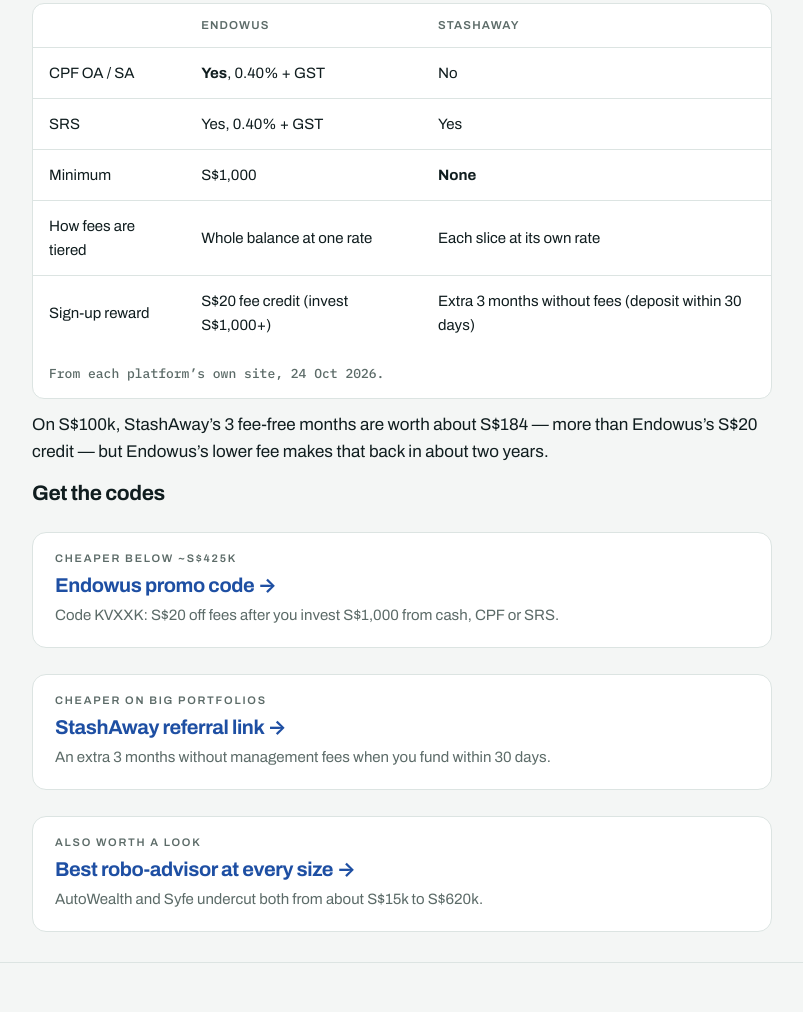
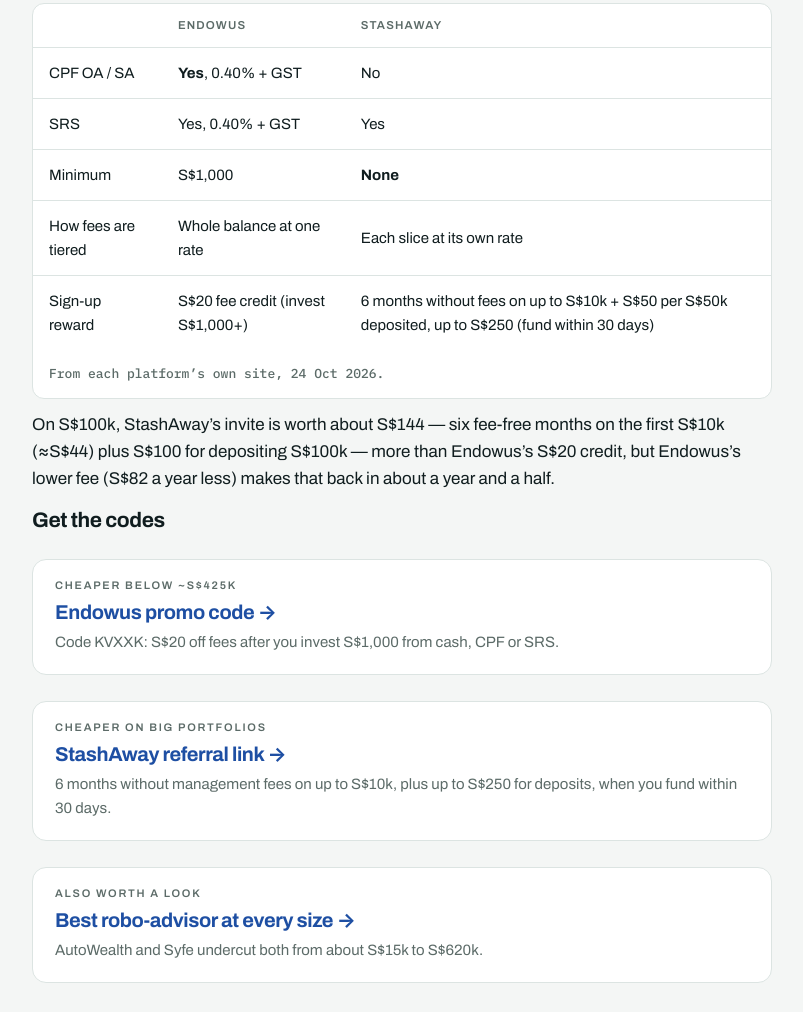
Before and after one commit to rex91-ux/sginvestdeals, a plain HTML site: page endowus-vs-stashaway/index.html in a window 1280 px wide. Shown: the part 1464-2476 px from the top of the page, without its empty margins (238-1041 px from the left). Drawn offline with Linux system fonts and the light colour scheme.

Commit message:
Add files via upload

```diff
--- a/endowus-vs-stashaway/index.html
+++ b/endowus-vs-stashaway/index.html
@@ -71,9 +71,9 @@
 <tr><td>SRS</td><td>Yes, 0.40% + GST</td><td>Yes</td></tr>
 <tr><td>Minimum</td><td>S$1,000</td><td><b>None</b></td></tr>
 <tr><td>How fees are tiered</td><td>Whole balance at one rate</td><td>Each slice at its own rate</td></tr>
-<tr><td>Sign-up reward</td><td>S$20 fee credit (invest S$1,000+)</td><td>Extra 3 months without fees (deposit within 30 days)</td></tr>
+<tr><td>Sign-up reward</td><td>S$20 fee credit (invest S$1,000+)</td><td>6 months without fees on up to S$10k + S$50 per S$50k deposited, up to S$250 (fund within 30 days)</td></tr>
 </tbody></table></div>
-  <p>On S$100k, StashAway’s 3 fee-free months are worth about S$184 — more than Endowus’s S$20 credit — but Endowus’s lower fee makes that back in about two years.</p>
+  <p>On S$100k, StashAway’s invite is worth about S$144 — six fee-free months on the first S$10k (≈S$44) plus S$100 for depositing S$100k — more than Endowus’s S$20 credit, but Endowus’s lower fee (S$82 a year less) makes that back in about a year and a half.</p>
   <h2 class="sm">Get the codes</h2>
   <a class="also" href="/endowus-promo-code/">
     <div class="k">Cheaper below ~S$425k</div>
@@ -83,7 +83,7 @@
   <a class="also" href="/stashaway-referral-code/">
     <div class="k">Cheaper on big portfolios</div>
     <div class="h">StashAway referral link →</div>
-    <div class="d">An extra 3 months without management fees when you fund within 30 days.</div>
+    <div class="d">6 months without management fees on up to S$10k, plus up to S$250 for deposits, when you fund within 30 days.</div>
   </a>
   <a class="also" href="/best-robo-advisor-singapore/">
     <div class="k">Also worth a look</div>
@@ -104,7 +104,7 @@
     <details><summary>Is Endowus or StashAway cheaper?</summary><div class="body"><p>Endowus, for cash portfolios up to about S$425,000 — S$654 a year on S$100,000 against S$736 at StashAway, incl. GST (4 Nov 2026). Above about S$425,000 StashAway’s sliced fees come out lower: S$2,643 against S$2,725 on S$500,000. Fund costs are extra for both.</p></div></details>
     <details><summary>Can I invest CPF with StashAway?</summary><div class="body"><p>No. StashAway accepts SRS but doesn’t offer CPF investing. Endowus invests CPF OA, CPF SA and SRS at 0.40% a year plus GST.</p></div></details>
     <details><summary>What is the minimum to start?</summary><div class="body"><p>Endowus needs S$1,000. StashAway has no minimum.</p></div></details>
-    <details><summary>Which has the better sign-up reward?</summary><div class="body"><p>StashAway’s invite link gives an extra 3 months without management fees, worth about S$184 on S$100,000. Endowus’s code KVXXK gives a S$20 fee credit once you invest S$1,000.</p></div></details>
+    <details><summary>Which has the better sign-up reward?</summary><div class="body"><p>StashAway’s invite link gives 6 months without management fees on up to S$10,000 plus S$50 for every S$50,000 deposited (up to S$250) — about S$144 on S$100,000. Endowus’s code KVXXK gives a S$20 fee credit once you invest S$1,000.</p></div></details>
     <details><summary>Are there cheaper robo-advisors than both?</summary><div class="body"><p>By platform fee, yes, from about S$15,000 up: AutoWealth (0.5% + US$18 a year) is cheapest from about S$15k to S$250k, and Syfe from S$250k to about S$620k. Endowus is cheapest below about S$15k.</p></div></details>
   </div>
 </div></section>
@@ -172,7 +172,7 @@
      "name": "Which has the better sign-up reward?",
      "acceptedAnswer": {
       "@type": "Answer",
-      "text": "StashAway’s invite link gives an extra 3 months without management fees, worth about S$184 on S$100,000. Endowus’s code KVXXK gives a S$20 fee credit once you invest S$1,000."
+      "text": "StashAway’s invite link gives 6 months without management fees on up to S$10,000 plus S$50 for every S$50,000 deposited (up to S$250) — about S$144 on S$100,000. Endowus’s code KVXXK gives a S$20 fee credit once you invest S$1,000."
      }
     },
     {
```
